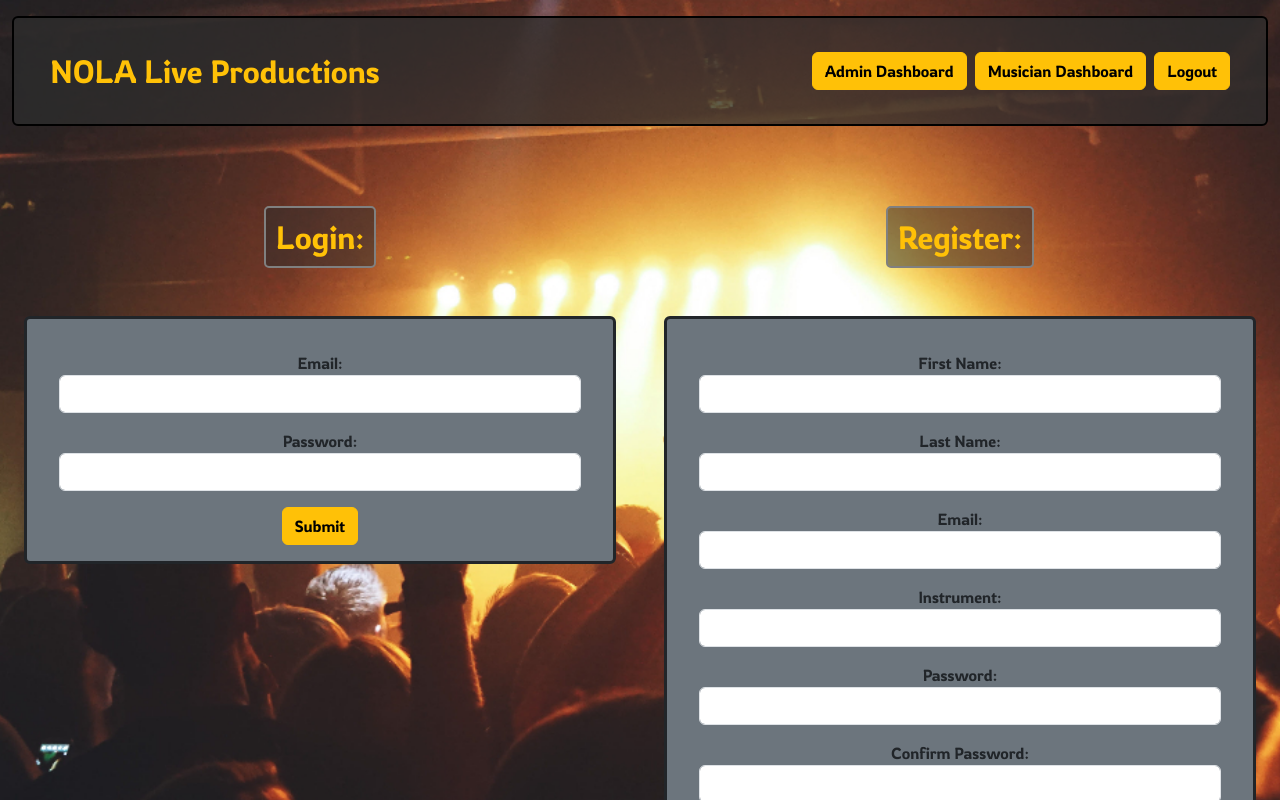
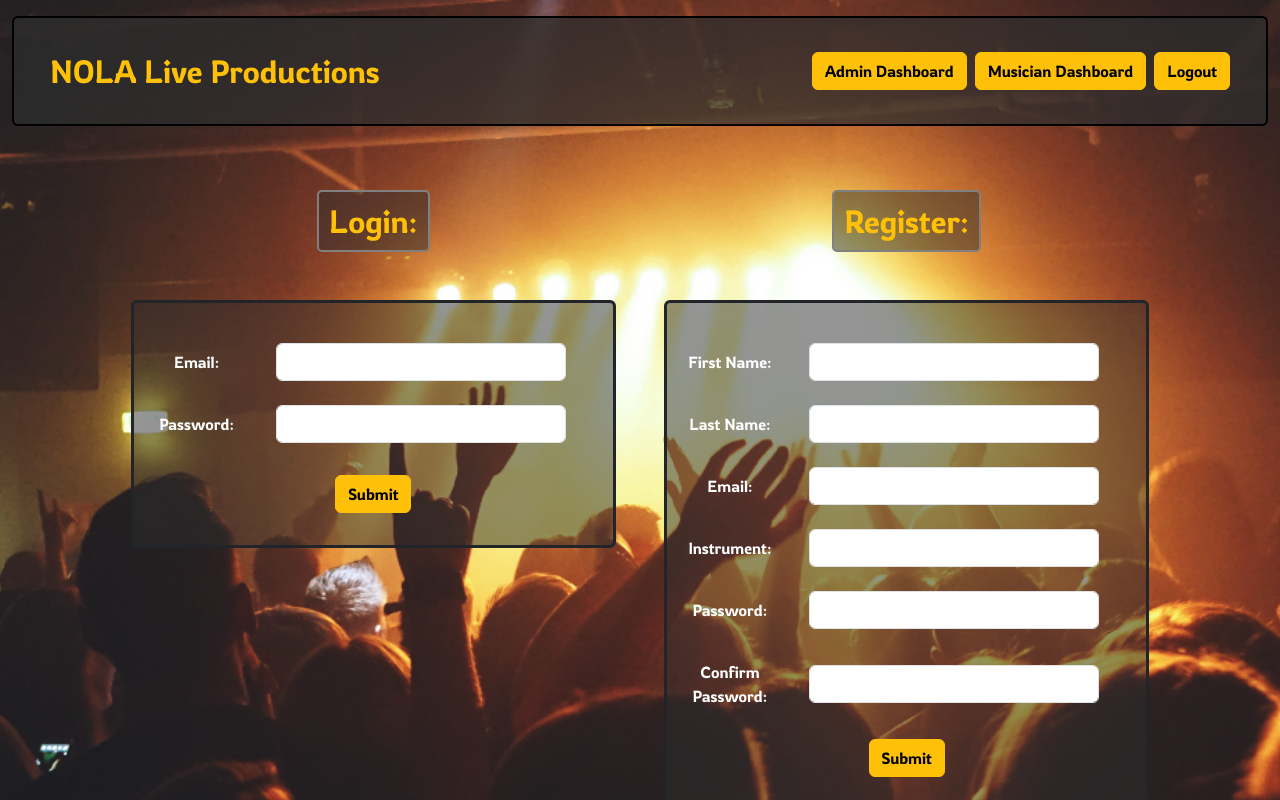
Before and after one commit to BillyFranklinNola/Mystro_Demo, a React (Create React App) app in the folder client/: page / in a window 1280 px wide. Shown: the top 800 px of the page. Built offline with nearby package versions, Linux system fonts and the light colour scheme.

Commit message:
styled LoginForm and RegisterForm to match rest of site.  LoginRegistration is now scalable on all 5 viewport sizes

```diff
--- a/client/src/components/LoginForm.jsx
+++ b/client/src/components/LoginForm.jsx
@@ -3,6 +3,7 @@ import { useSelector, useDispatch } from 'react-redux'
 import { useNavigate } from 'react-router-dom';
 import { toast } from 'react-toastify';
 import { login } from '../slices/authSlice';
+import '../styles/globals.css'
 
 const LoginForm = (props) => {
     const {loginEmail, loginPassword} = props;
@@ -54,18 +55,22 @@ const LoginForm = (props) => {
     }
 
     return (
-        <div className='container-fluid'>
-            <div className="bg-secondary mx-auto p-3 border border-3 border-dark rounded">
+        <div className='container'>
+            <div className="panelBackground text-white mx-auto p-3 border border-3 border-dark rounded">
                 <form className='mx-auto' onSubmit={onSubmitHandler}>
-                    <div className='form-group m-3'>
-                        <label htmlFor='email'>Email:</label>
-                        <input type="text" name="email" id="email" className="form-control" onChange = {logChangeHandler}/>
+                    <div className='row form-group align-items-center mt-4'>
+                        <label htmlFor='email' className='col-4 col-lg-3 col-form-label me-2'>Email:</label>
+                        <div className='col-7 col-lg-8'>
+                            <input type="text" name="email" id="email" className="form-control" onChange = {logChangeHandler}/>
+                        </div>
                     </div>
-                    <div className='form-group m-3'>
-                        <label htmlFor='password'>Password:</label>
-                        <input type="password" name="password" id="password" className="form-control" onChange = {logChangeHandler}/>
+                    <div className='row form-group align-items-center mt-4 mb-2'>
+                        <label htmlFor='password' className='col-4 col-lg-3 col-form-label me-2'>Password:</label>
+                        <div className='col-7 col-lg-8'>
+                            <input type="password" name="password" id="password" className="form-control" onChange = {logChangeHandler}/>
+                        </div>
                     </div>
-                    <button type="submit" className='btn btn-warning'>Submit</button>
+                    <button type="submit" className='btn btn-warning mt-4 mb-3'>Submit</button>
                 </form>
             </div>
         </div>
--- a/client/src/components/RegisterForm.jsx
+++ b/client/src/components/RegisterForm.jsx
@@ -84,33 +84,45 @@ const RegisterForm = (props) => {
 
     return (
         <div className='container-fluid'>
-            <div className="bg-secondary mx-auto p-3 border border-3 border-dark rounded">
+            <div className="panelBackground text-white mx-auto p-3 border border-3 border-dark rounded">
                 <form className='mx-auto' onSubmit={onSubmitHandler}>
-                    <div className='form-group m-3'>
-                        <label htmlFor='firstName'>First Name:</label>
+                    <div className='row form-group align-items-center mt-4'>
+                        <label htmlFor='firstName' className='col-4 col-lg-3 col-form-label me-2'>First Name:</label>
+                        <div className='col-7 col-lg-8'>
                             <input type="text" name="firstName" id="firstName" className="form-control" value={musicianData.firstName} onChange = {changeHandler}/>
                         </div>
-                    <div className='form-group m-3'>
-                        <label htmlFor='lastName'>Last Name:</label>
+                    </div>
+                    <div className='row form-group align-items-center mt-4'>
+                        <label htmlFor='lastName' className='col-4 col-lg-3 col-form-label me-2'>Last Name:</label>
+                        <div className='col-7 col-lg-8'>
                             <input type="text" name="lastName" id="lastName" className="form-control" value={musicianData.lastName} onChange = {changeHandler}/>
                         </div>
-                    <div className='form-group m-3'>
-                        <label htmlFor='email'>Email:</label>
+                    </div>
+                    <div className='row form-group align-items-center mt-4'>
+                        <label htmlFor='email' className='col-4 col-lg-3 col-form-label me-2'>Email:</label>
+                        <div className='col-7 col-lg-8'>
                             <input type="text" name="email" id="email" className="form-control" value={musicianData.email} onChange = {changeHandler}/>
                         </div>
-                    <div className='form-group m-3'>
-                        <label htmlFor='instrument'>Instrument:</label>
+                    </div>
+                    <div className='row form-group align-items-center mt-4'>
+                        <label htmlFor='instrument' className='col-4 col-lg-3 col-form-label me-2'>Instrument:</label>
+                        <div className='col-7 col-lg-8'>
                             <input type="text" name="instrument" id="instrument" className="form-control" value={musicianData.instrument} onChange = {changeHandler}/>
                         </div>
-                    <div className='form-group m-3'>
-                        <label htmlFor='password'>Password:</label>
+                    </div>
+                    <div className='row form-group align-items-center mt-4'>
+                        <label htmlFor='password' className='col-4 col-lg-3 col-form-label me-2'>Password:</label>
+                        <div className='col-7 col-lg-8'>
                             <input type="password" name="password" id="password" className="form-control" value={musicianData.password} onChange = {changeHandler}/>
                         </div>
-                    <div className='form-group m-3'>
-                        <label htmlFor='confirmPassword'>Confirm Password:</label>
+                    </div>
+                    <div className='row form-group align-items-center mt-4'>
+                        <label htmlFor='confirmPassword' className='col-4 col-lg-3 col-form-label me-2'>Confirm Password:</label>
+                        <div className='col-7 col-lg-8'>
                             <input type="password" name="confirmPassword" id="confirmPassword" className="form-control" value={musicianData.confirmPassword} onChange = {changeHandler}/>
                         </div>
-                    <button input type="submit" className='btn btn-warning'>Submit</button>
+                    </div>
+                    <button input type="submit" className='btn btn-warning mt-4 mb-3'>Submit</button>
                 </form>
             </div>
         </div>
--- a/client/src/views/LoginRegistration.jsx
+++ b/client/src/views/LoginRegistration.jsx
@@ -7,9 +7,9 @@ import '../styles/globals.css'
 const LoginRegistration = () => {
 
     return (
-        <div className='viewport container-fluid pt-3'>
+        <div className='viewport container-fluid col-10'>
             <div className='row'>
-                <div className='col-sm-6'>
+                <div className='col-sm-6 mb-3 mb-lg-0'>
                     <h2 className="subNav text-warning my-4 my-lg-5 mx-auto">Login:</h2>
                     <LoginForm
                         loginEmail=""
```
Lines whose indentation alone changed are shown as unchanged.
